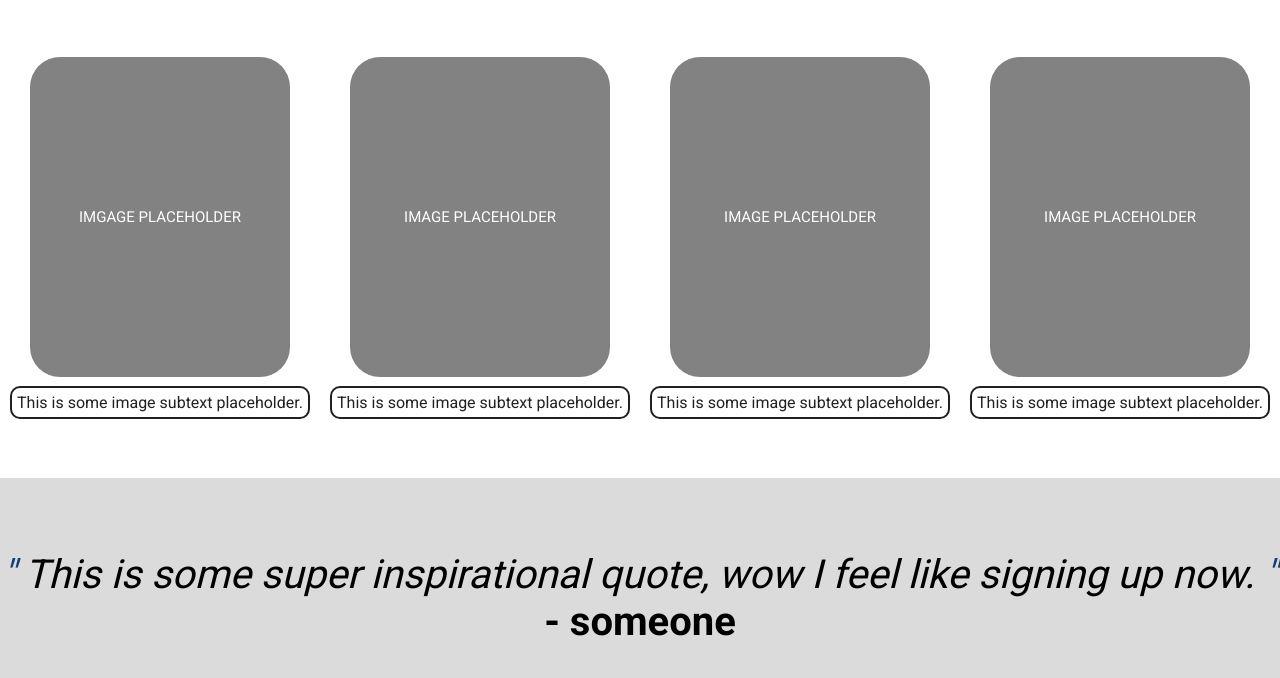
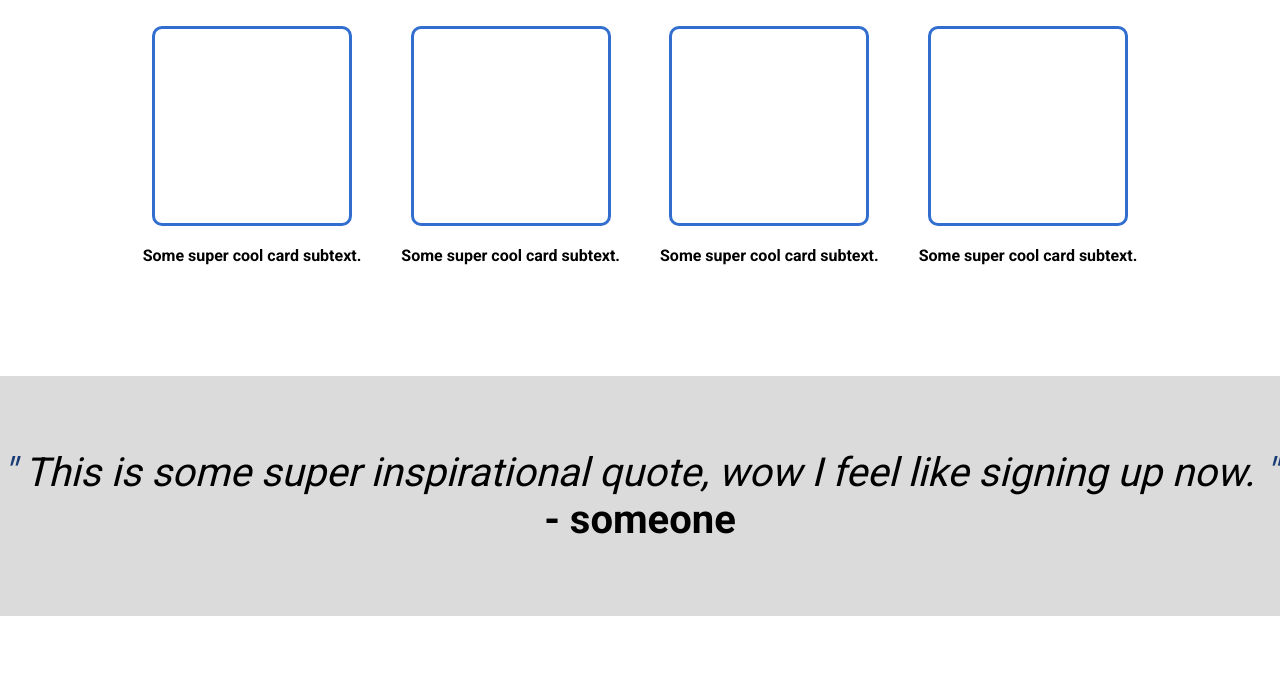
Before and after one commit to Ic3Archer/OdinLandingPage, a plain HTML site: page index.html in a window 1280 px wide. Shown: the part 442-1120 px from the top of the page. Drawn offline with Linux system fonts and the light colour scheme.

Commit message:
edited cards

```diff
--- a/index.html
+++ b/index.html
@@ -48,32 +48,28 @@
 
     <!--!PLACEHOLDER IMAGES WITH SUBTEXT-->
 
-    <div class="infoContainer">
+    <h2 class="cardHeadline">Images you may like.</h2>
 
-        <h3>Random images you might like!</h3>
+    <div class="cardContainer">
 
-        <div class="infoBox">
-            <div class="img">
-                <p>IMGAGE PLACEHOLDER</p>
-            </div>
-            <div class="img">
-                <p>IMAGE PLACEHOLDER</p>
-            </div>
-            <div class="img">
-                <p>IMAGE PLACEHOLDER</p>
-            </div>
-            <div class="img">
-                <p>IMAGE PLACEHOLDER</p>
-            </div>
+
+
+        <div class="card">
+            <div class="img"></div>
+            <p>Some super cool card subtext.</p>
         </div>
-
-        <div class="subImageText">
-            <p>This is some image subtext placeholder.</p>
-            <p>This is some image subtext placeholder.</p>
-            <p>This is some image subtext placeholder.</p>
-            <p>This is some image subtext placeholder.</p>
+        <div class="card">
+            <div class="img"></div>
+            <p>Some super cool card subtext.</p>
         </div>
-
+        <div class="card">
+            <div class="img"></div>
+            <p>Some super cool card subtext.</p>
+        </div>
+        <div class="card">
+            <div class="img"></div>
+            <p>Some super cool card subtext.</p>
+        </div>
     </div>
 
     <!--!QUOTE-->
--- a/style.css
+++ b/style.css
@@ -139,75 +139,46 @@ body {
 
 /*INFO*/
 
-.infoContainer {
-    flex-direction: column;
-    /* border: 3px solid red; */
+.cardContainer {
+  /*  border: 5px solid rgb(18, 243, 130); */
+    height: 50vh;
     display: flex;
-    width: 100vw;
-    height: 70vh;
-    align-items: center;
+    flex-wrap: wrap;
     justify-content: center;
-}
-
-.infoContainer h3 {
-   color: rgb(36, 36, 36);
-   font-family: 'Roboto', sans-serif;
-   margin-bottom: 20px;
-   font-size: 30px;
-   border-bottom: 3px solid black;
-   border-color: #849dc5;
-}
-
-
-.infoBox {
-    display: flex;
-    flex-direction: row;
-    width: 100vw;
-    height: 50vh;
-   /* border: 2px solid pink; */
-}
-
-.img {
-    margin-top: 50px;
-    margin-right: 30px;
-    margin-left: 30px;
-    display: flex;
-    align-items: center;
-    justify-content: center;
-    width: 100vw;
-    height: 40vh;
-    background-color: #2020208f;
-    border-radius: 30px;
-
-}
-
-.img p {
-    text-align: center;
-    font-family: 'Roboto', sans-serif;
-    font-size: 15px;
-    color: white;
-}
-
-.subImageText {
-    width: 100vw;
-    height: 5vh;
-    /*border: 2px solid red;*/
-    display: flex;
-    flex-direction: row;
-    justify-content: space-around;
     align-items: center;
 }
 
-.subImageText p {
-    margin-top: -50px;
-    font-family: 'Roboto';
-    color: #202020;
-    border: 2px solid #202020;
-    padding: 5px;
-    border-radius: 10px;
+.cardHeadline {
+    font-family: 'Roboto', sans-serif;
     text-align: center;
+    margin-top: 30px;
 }
 
+.card { /*img containe*/
+    display: flex;
+    /* border: 2px solid pink; */
+    max-width: 300px;
+    height: 300px;
+    max-height: 400px;
+    text-align: center;
+    flex-direction: column;
+    align-items: center;
+    margin: 20px;
+}
+
+.img {  /*imgage placeholder*/
+    border: 3px solid #316ecf;
+    border-radius: 10px;
+    width: 200px;
+    height: 200px;
+}
+
+.card p {
+    display: block;
+    margin-top: 20px;
+    font-family: 'Roboto', sans-serif;
+    font-weight: 600;
+}
 .quoteContainer {
     display: flex;
     width: 100vw;
```
